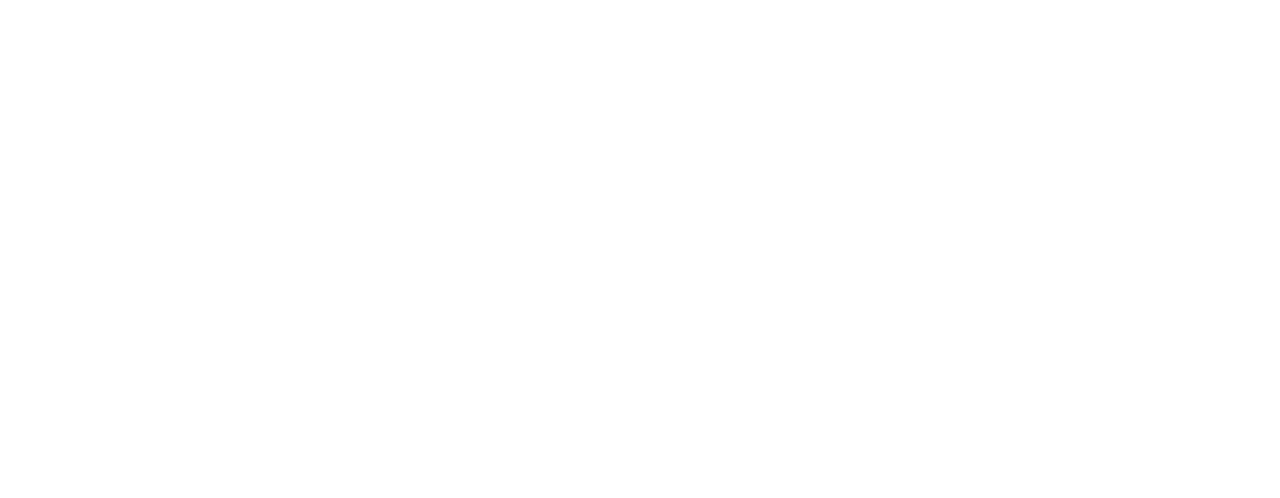
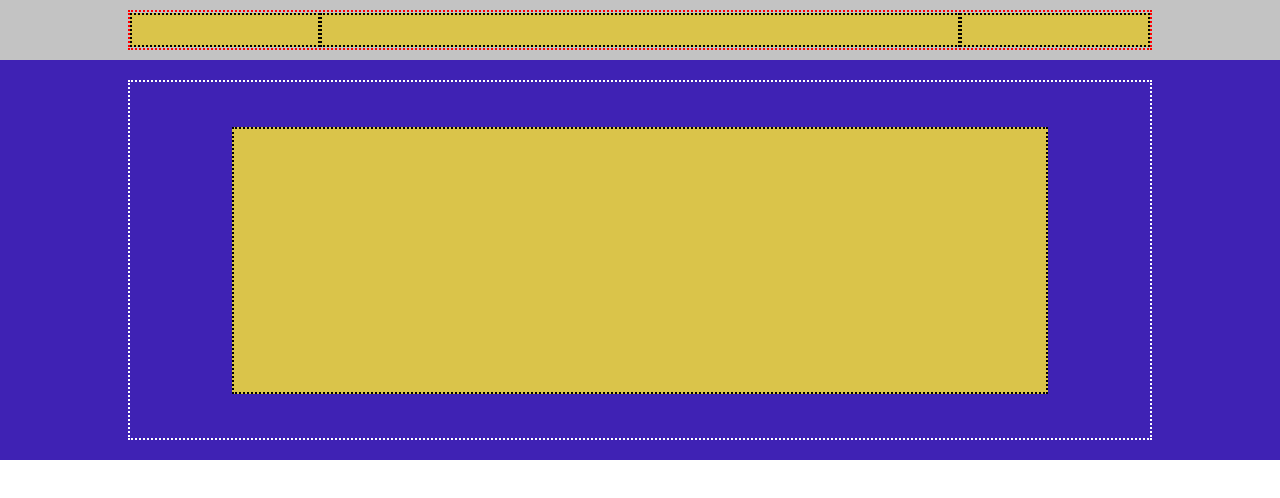
Before and after one commit to Al-E-00/htmlcss-struttura-discord, a plain HTML site: page index.html in a window 1280 px wide. Drawn offline with Linux system fonts and the light colour scheme.

Commit message:
header repushing

```diff
--- a/CSS/style.css
+++ b/CSS/style.css
@@ -3,3 +3,66 @@
     padding: 0;
     box-sizing: border-box;
 }
+
+header>.container {
+    background-color: rgb(195, 195, 195);
+    min-height: 60px;
+    display: flex;
+    align-items: center;
+    justify-content: center;
+}
+
+.section {
+    width: 960px;
+    display: flex;
+    align-items: center;
+    justify-content: center;
+}
+
+.navbar {
+    border: 2px red dotted;
+    height: 40px;
+    width: 80%;
+}
+
+.sec-navbar {
+    background-color: rgb(218, 196, 74);
+    border: 2px dotted black;
+    height: 95%;
+    width: 90%;
+    display: flex;
+}
+
+.sec-navbar.left, .sec-navbar.right {
+    width: 230px;
+    min-width: 190px;
+}
+
+.sec-navbar.center {
+    width: 80%;
+    min-width: 40%;
+}
+
+header>.second-container {
+    background-color: rgb(63, 34, 180);
+    height: 400px;
+    display: flex;
+    align-items: center;
+    justify-content: center;
+}
+
+.second-container>.section-header {
+    border: 2px dotted white;
+    width: 80%;
+    height: 90%;
+    display: flex;
+    align-items: center;
+    justify-content: center;
+}
+
+.section-header>.content {
+    background-color: rgb(218, 196, 74);
+    border: 2px dotted black;
+    width: 80%;
+    height: 75%;
+}
--- a/index.html
+++ b/index.html
@@ -22,7 +22,14 @@
             </div>
         </div>
     </header>
-
+    <main>
+        <div class="container">
+            <div class="section">
+                <div class="first-block"></div>
+                <div class="second-block"></div>
+            </div>
+        </div>
+    </main>
 
 </body>
 </html>
```
